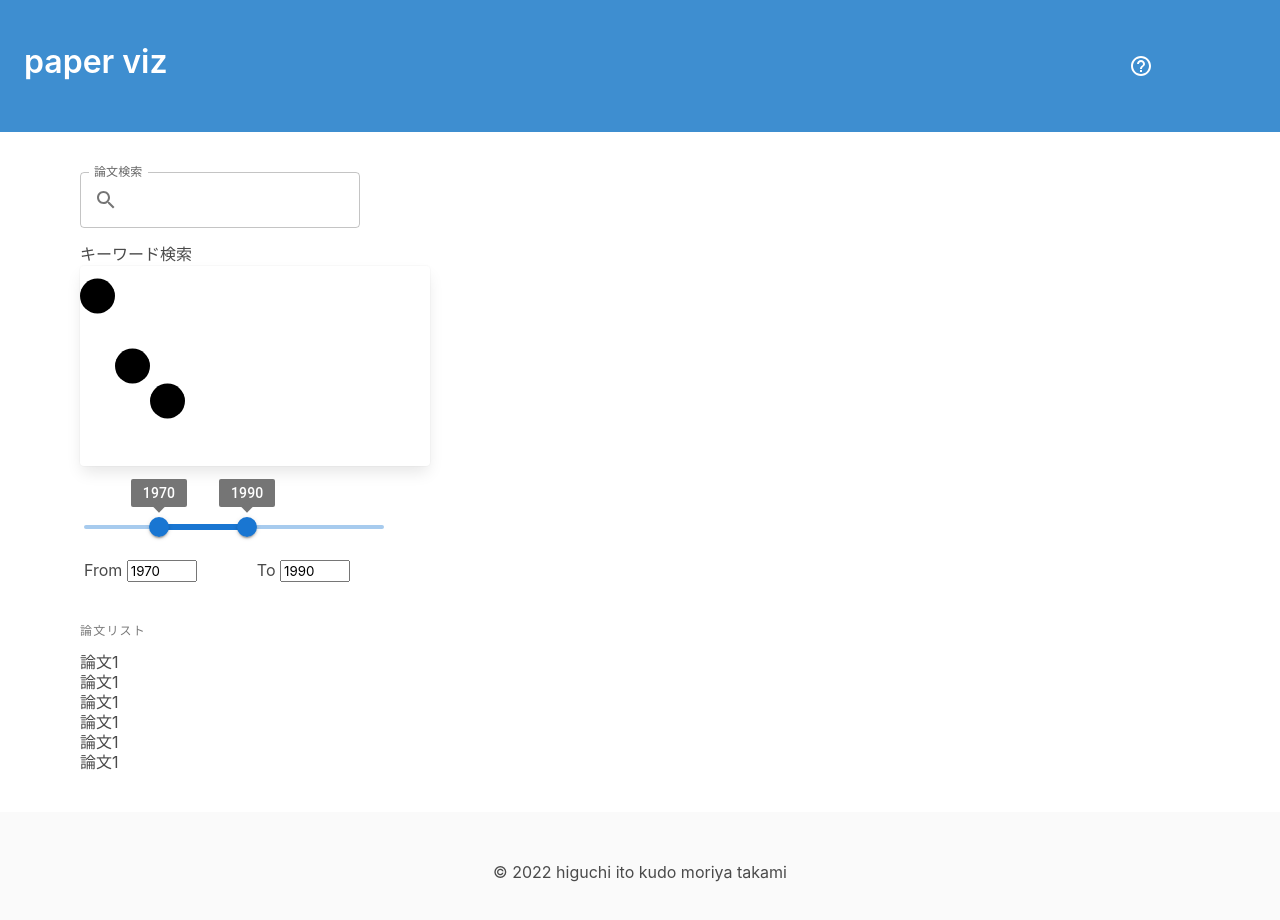
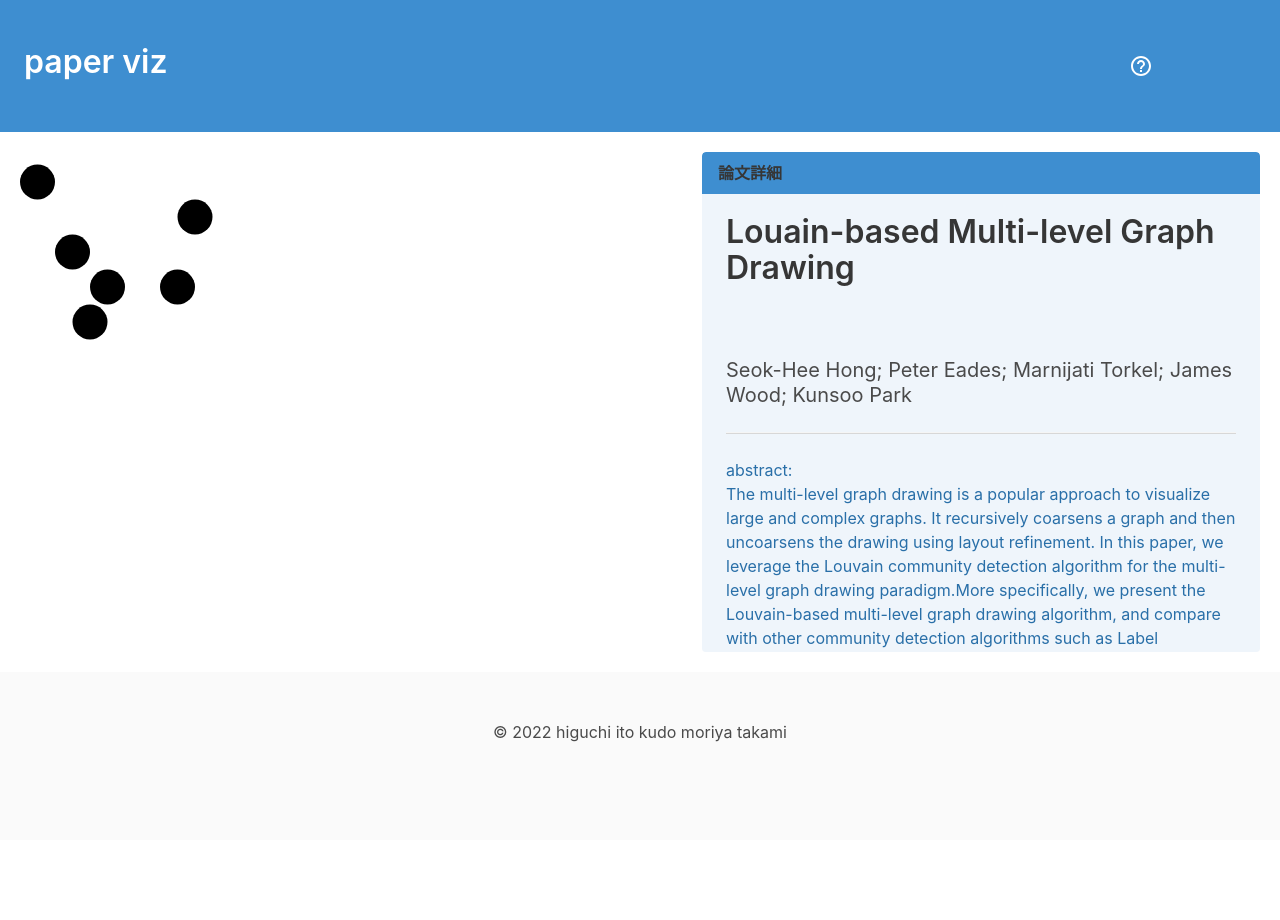
Before and after one commit to vdslab/papers_vis, a React (Vite) app: page /network in a window 1280 px wide. Shown: the top 920 px of the page. After the commit the page ends 840 px from the top, so only its background shows below. Built offline with nearby package versions, Linux system fonts and the light colour scheme.

Commit message:
add network page

```diff
--- a/package.json
+++ b/package.json
@@ -26,7 +26,8 @@
     "@mui/material": "^5.8.7",
     "bulma": "^0.9.4",
     "react": "^18.2.0",
-    "react-dom": "^18.2.0"
+    "react-dom": "^18.2.0",
+    "react-router-dom": "^6.3.0"
   },
   "devDependencies": {
     "@vitejs/plugin-react": "^1.3.2",
--- a/src/App.jsx
+++ b/src/App.jsx
@@ -2,12 +2,24 @@ import Header from "./components/Header";
 import Main from "./components/Main";
 import Footer from "./components/Footer";
 import "bulma/css/bulma.css";
+import {
+    BrowserRouter,
+    Routes,
+    Route,
+} from "react-router-dom";
+import Network from "./pages/network";
 
 export default function App() {
     return (
         <div>
             <Header />
-            <Main />
+            <BrowserRouter>
+                <Routes>
+                    <Route path = "/" element = { <Main/> } />
+                    <Route path = "/network" element = {<Network/>} />
+                </Routes>
+            </BrowserRouter>
+
             <Footer />
         </div>
     );
--- /dev/null
+++ b/src/pages/network.jsx
@@ -0,0 +1,42 @@
+import Divider from '@mui/material/Divider';
+import { TabScrollButton } from '@mui/material';
+
+const Network = () => {
+    return(
+        <section style={{display:'flex', margin: '20px'}}>
+
+            <div style={{width:'55%'}}>
+                <svg viewBox="0 0 200 100" width = "350" height = "200">
+                    <circle cx="10" cy="10" r="10"/>
+                    <circle cx="30" cy="50" r="10"/>
+                    <circle cx="50" cy="70" r="10"/>
+                    <circle cx="40" cy="90" r="10"/>
+                    <circle cx="90" cy="70" r="10"/>
+                    <circle cx="100" cy="30" r="10"/>
+                </svg>
+            </div>
+
+
+            <section className ="message is-info is-12" style={{width:'45%', height :'500px',overflowY: 'scroll'}} >
+                <div className="message-header">
+                    <h1 className="title is-6">論文詳細</h1>
+                </div>
+
+
+                <div className="message-body">
+
+                    <h1 className='title is-info'>Louain-based Multi-level Graph Drawing</h1>
+                    <br/><br/>
+
+                    <h2 className='subtitle'>Seok-Hee Hong; Peter Eades; Marnijati Torkel; James Wood; Kunsoo Park</h2>
+                  <Divider/><br/>
+                    abstract:<br/>
+                    The multi-level graph drawing is a popular approach to visualize large and complex graphs. It recursively coarsens a graph and then uncoarsens the drawing using layout refinement. In this paper, we leverage the Louvain community detection algorithm for the multi-level graph drawing paradigm.More specifically, we present the Louvain-based multi-level graph drawing algorithm, and compare with other community detection algorithms such as Label Propagation and Infomap clustering. Experiments show that Louvain-based multi-level algorithm performs best in terms of efficiency (i.e., fastest runtime), while Label Propagation and Infomap-based multi-level algorithms perform better in terms of effectiveness (i.e., better visualization in quality metrics).
+                </div>
+
+            </section>
+        </section>
+    );
+}
+
+export default Network;
```
Also changed, not shown: 1 other file (tests, documents, lock files or other folders).
